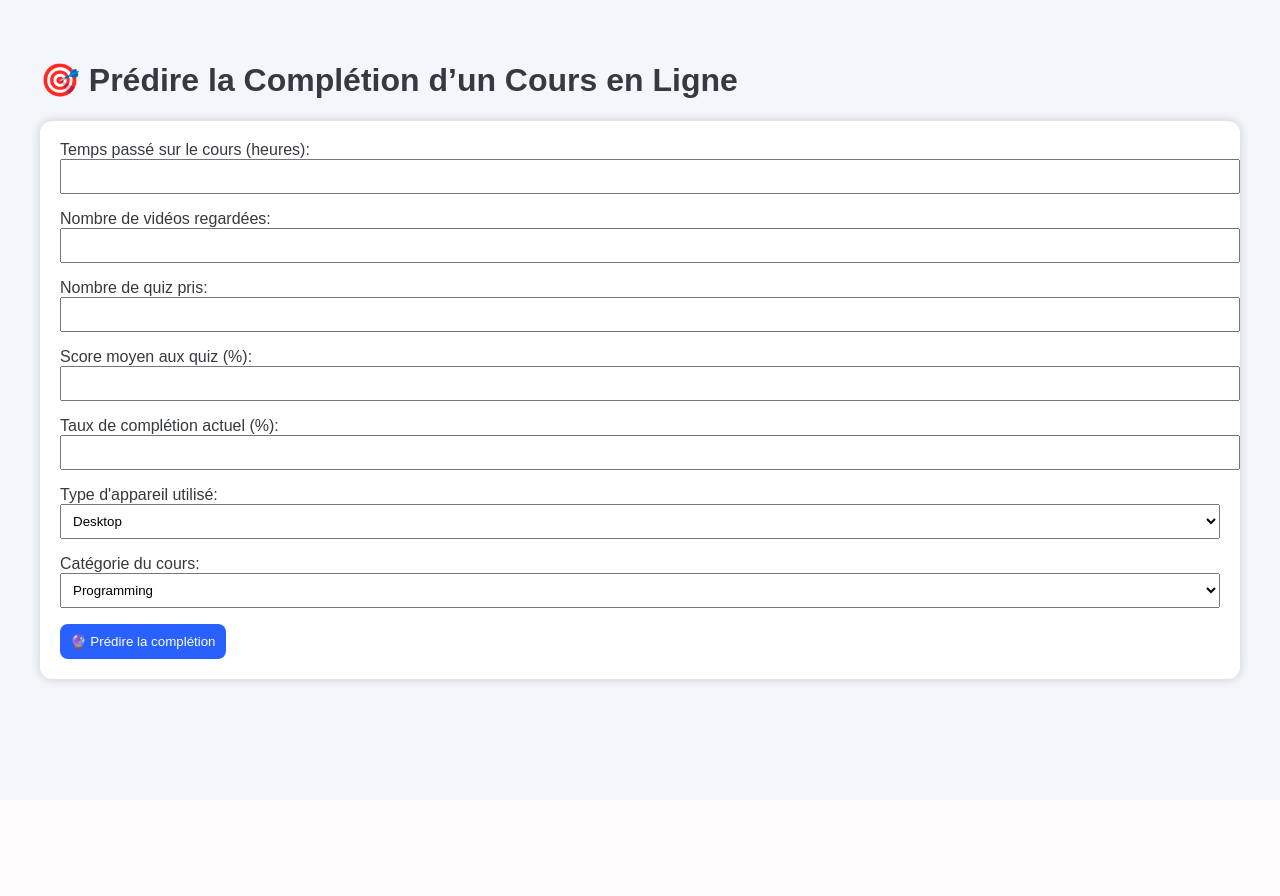
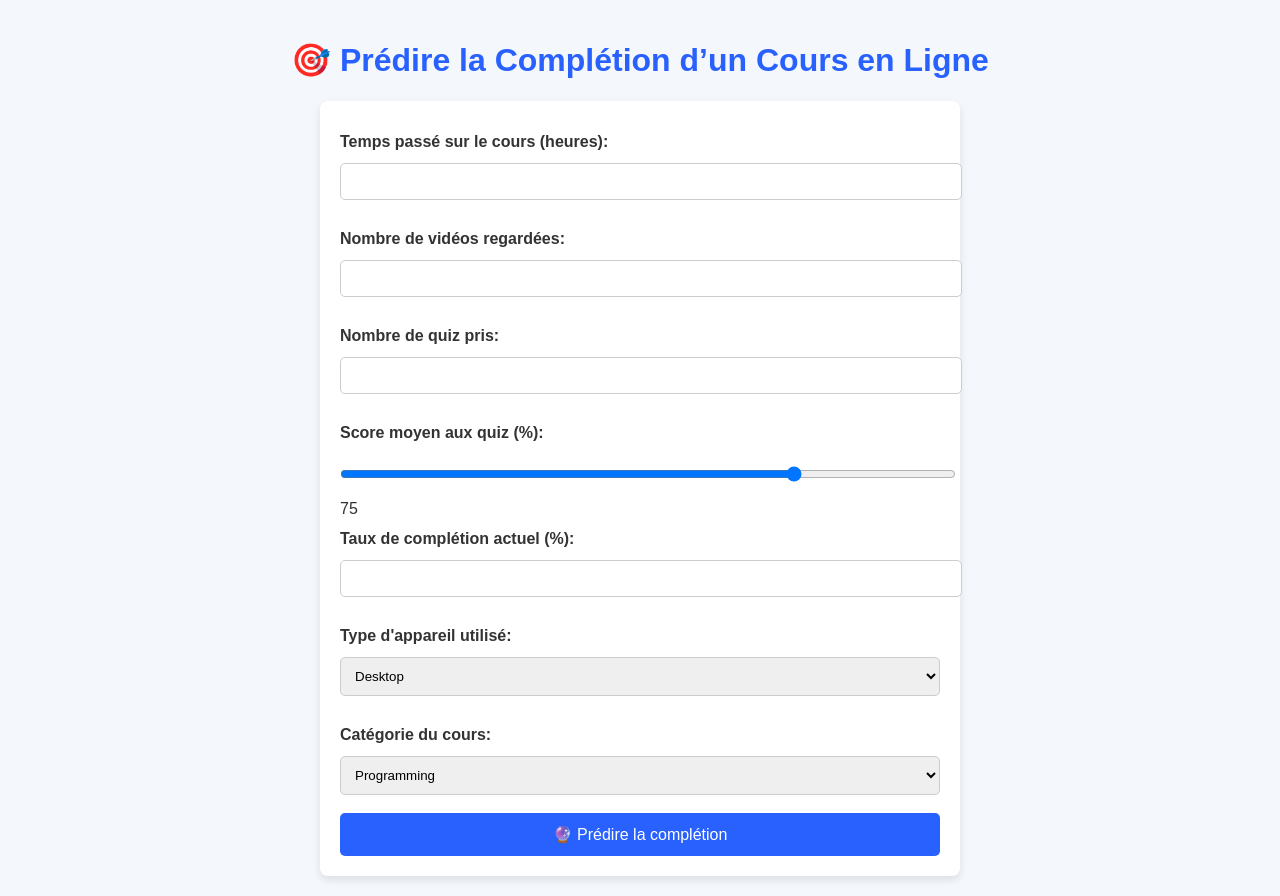
Before and after one commit to Kaysbt/ML_Model, a Flask app: page / in a window 1280 px wide. Before the commit the page ends 688 px from the top, so only its background shows below. Run offline with Flask 3, Linux system fonts and the light colour scheme; parts of the project's set-up code (start-up, migrations or seed data) failed here and were passed over.

Commit message:
Update index.html

```diff
--- a/e-learning/templates/index.html
+++ b/e-learning/templates/index.html
@@ -2,35 +2,99 @@
 <html lang="fr">
 <head>
     <meta charset="UTF-8">
+    <meta name="viewport" content="width=device-width, initial-scale=1.0">
     <title>🎓 Prédiction de Complétion de Cours</title>
     <link rel="stylesheet" href="/static/style.css">
+    <style>
+        body {
+            font-family: Arial, sans-serif;
+            background-color: #f4f7fb;
+            color: #333;
+            margin: 0;
+            padding: 20px;
+        }
+        h1 {
+            color: #2961ff;
+            text-align: center;
+        }
+        form {
+            max-width: 600px;
+            margin: 0 auto;
+            background-color: #fff;
+            padding: 20px;
+            border-radius: 8px;
+            box-shadow: 0 4px 8px rgba(0, 0, 0, 0.1);
+        }
+        label {
+            display: block;
+            margin: 12px 0 6px;
+            font-weight: bold;
+        }
+        input[type="number"], select {
+            width: 100%;
+            padding: 10px;
+            margin: 6px 0 18px;
+            border: 1px solid #ccc;
+            border-radius: 5px;
+        }
+        input[type="range"] {
+            width: 100%;
+            margin: 10px 0;
+        }
+        button {
+            background-color: #2961ff;
+            color: white;
+            padding: 12px 18px;
+            border: none;
+            border-radius: 5px;
+            cursor: pointer;
+            font-size: 16px;
+            width: 100%;
+        }
+        button:hover {
+            background-color: #1e50d3;
+        }
+        .result {
+            text-align: center;
+            padding: 20px;
+            margin-top: 20px;
+            background-color: #eef4fb;
+            border: 1px solid #b0d4f1;
+            border-radius: 8px;
+            box-shadow: 0 4px 8px rgba(0, 0, 0, 0.05);
+        }
+        .result strong {
+            color: #2961ff;
+        }
+    </style>
 </head>
 <body>
     <h1>🎯 Prédire la Complétion d’un Cours en Ligne</h1>
     <form method="POST">
-        <label>Temps passé sur le cours (heures):</label>
-        <input type="number" step="0.1" name="TimeSpentOnCourse" required><br>
+        <label for="TimeSpentOnCourse">Temps passé sur le cours (heures):</label>
+        <input type="number" step="0.1" name="TimeSpentOnCourse" id="TimeSpentOnCourse" required><br>
 
-        <label>Nombre de vidéos regardées:</label>
-        <input type="number" name="NumberOfVideosWatched" required><br>
+        <label for="NumberOfVideosWatched">Nombre de vidéos regardées:</label>
+        <input type="number" name="NumberOfVideosWatched" id="NumberOfVideosWatched" required><br>
 
-        <label>Nombre de quiz pris:</label>
-        <input type="number" name="NumberOfQuizzesTaken" required><br>
+        <label for="NumberOfQuizzesTaken">Nombre de quiz pris:</label>
+        <input type="number" name="NumberOfQuizzesTaken" id="NumberOfQuizzesTaken" required><br>
 
-        <label>Score moyen aux quiz (%):</label>
-        <input type="number" step="0.1" name="QuizScores" required><br>
+        <label for="QuizScores">Score moyen aux quiz (%):</label>
+        <input type="range" name="QuizScores" id="QuizScores" min="0" max="100" step="0.1" value="75" oninput="this.nextElementSibling.value = this.value">
+        <output>75</output><br>
 
-        <label>Taux de complétion actuel (%):</label>
-        <input type="number" step="0.1" name="CompletionRate" required><br>
+        <label for="CompletionRate">Taux de complétion actuel (%):</label>
+        <input type="number" step="0.1" name="CompletionRate" id="CompletionRate" required><br>
 
-        <label>Type d'appareil utilisé:</label>
-        <select name="DeviceType">
+        <label for="DeviceType">Type d'appareil utilisé:</label>
+        <select name="DeviceType" id="DeviceType">
             <option value="Desktop">Desktop</option>
             <option value="Mobile">Mobile</option>
         </select><br>
 
-        <label>Catégorie du cours:</label>
-        <select name="CourseCategory">
+        <label for="CourseCategory">Catégorie du cours:</label>
+        <select name="CourseCategory" id="CourseCategory">
             <option>Programming</option>
             <option>Science</option>
             <option>Health</option>
```
